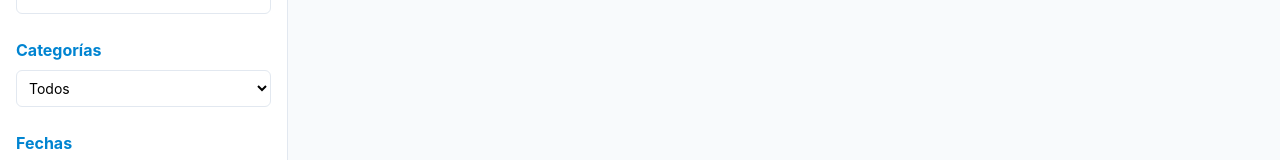
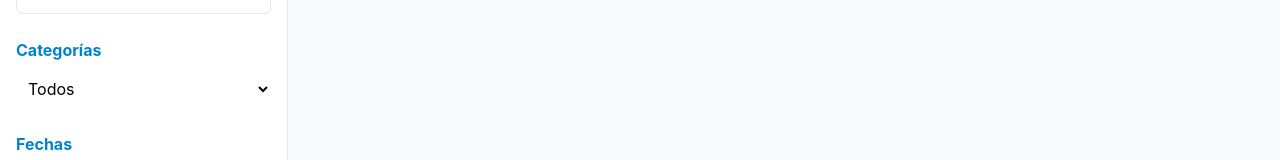
Before and after one commit to CeballosGaston/eventos-literarios, a Next.js app: page / in a window 1280 px wide. Shown: the part 137-297 px from the top of the page. Built offline with nearby package versions, Linux system fonts and the light colour scheme; no server answers; the database is empty.

Commit message:
feat: words filter and categories filter working

```diff
--- a/app/(dashboard)/components/EventSidebar.tsx
+++ b/app/(dashboard)/components/EventSidebar.tsx
@@ -1,18 +1,15 @@
 "use client";
 
-import { EventFilters } from "@/features/events/types";
+import {useFilters} from "../../../features/filters/context/FiltersContext";
+import { EventCategory } from "@/features/events/types";
 
-export function EventSidebar({
-  filters,
-  setFilters,
-}: {
-  filters: EventFilters;
-  setFilters: React.Dispatch<React.SetStateAction<EventFilters>>;
-}) {
+export function EventSidebar() {
+  const { filters, setFilters } = useFilters();
+
+
   return (
     <aside className="w-72 bg-white border-r border-slate-200 p-4 flex flex-col gap-6">
       {/* HEADER */}
-
 
       {/* SEARCH */}
       <div className="flex flex-col gap-2">
@@ -34,7 +31,16 @@ export function EventSidebar({
       {/* TYPE */}
       <div className="flex flex-col gap-2">
         <label className="text-m font-bold text-sky-600">Categorías</label>
-        <select className="p-2 rounded-md border border-slate-200 text-sm">
+        <select
+  className="p-2 rounded text-black"
+  value={filters?.type || ""}
+  onChange={(e) =>
+  setFilters((prev) => ({
+    ...prev,
+    type: (e.target.value || undefined) as EventCategory | undefined,
+  }))
+}
+>
           <option value="">Todos</option>
           <option value="charla">Charla</option>
           <option value="lectura">Lectura</option>
--- a/app/(dashboard)/layout.tsx
+++ b/app/(dashboard)/layout.tsx
@@ -1,18 +1,17 @@
 "use client";
 
-import { useState } from "react";
-import { EventFilters } from "@/features/events/types";
 import { EventSidebar } from "./components/EventSidebar";
 import type { ReactNode } from "react";
+import { FiltersProvider } from "../../features/filters/context/FiltersContext";
 
 export default function DashboardLayout({ children }: { children: ReactNode }) {
-  const [filters, setFilters] = useState<EventFilters>({});
+  return (
+    <FiltersProvider>
+      <div className="flex min-h-screen">
+        <EventSidebar />
 
-  return (
-    <div className="flex min-h-screen">
-      <EventSidebar filters={filters} setFilters={setFilters} />
-
-      <main className="flex-1 p-8 bg-slate-50">{children}</main>
-    </div>
+        <main className="flex-1 p-8 bg-slate-50">{children}</main>
+      </div>
+    </FiltersProvider>
   );
 }
--- a/app/(dashboard)/page.tsx
+++ b/app/(dashboard)/page.tsx
@@ -1,9 +1,12 @@
 "use client";
 
 import { useEvents } from "@/features/events/hooks/useEvents";
+import { useFilters } from "../../features/filters/context/FiltersContext";
 
 export default function DashboardPage() {
-  const { data: events, isLoading } = useEvents();
+  const { filters } = useFilters();
+  const { data: events } = useEvents(filters);
+
 
   return (
     <div>
--- a/features/events/services/eventService.ts
+++ b/features/events/services/eventService.ts
@@ -1,26 +1,30 @@
 import { supabase } from "@/shared/lib/supabaseClient";
-import { EventFilters } from "../types"
+import { EventFilters } from "../types";
 
 export async function getEvents(filters?: EventFilters) {
-  let query = supabase.from("events").select("*")
+
+  let query = supabase.from("events").select("*");
+  const from = filters?.dateFrom;
+const to = filters?.dateTo;
 
   if (filters?.search) {
-    query = query.ilike("title", `%${filters.search}%`)
+    query = query.ilike("title", `%${filters.search}%`);
   }
 
   if (filters?.type) {
-    query = query.eq("type", filters.type)
+    query = query.eq("type", filters.type);
   }
 
- if (filters?.dateFrom) {
-  query = query.gte("start_date", filters.dateFrom)
+if (from && to) {
+  query = query.or(
+    `and(start_date.lte.${to}T23:59:59Z,coalesce(end_date,start_date).gte.${from}T00:00:00Z)`
+  );
 }
 
-if (filters?.dateTo) {
-  query = query.lte("start_date", filters.dateTo)
+
+  const { data, error } = await query;
+
+
+  if (error) throw error;
+  return data;
 }
-  const { data, error } = await query
-
-  if (error) throw error
-  return data
-}
--- a/features/events/types.ts
+++ b/features/events/types.ts
@@ -1,4 +1,4 @@
-export type EventType =
+export type EventCategory =
   | "charla"
   | "lectura"
   | "presentacion"
@@ -9,7 +9,7 @@ export type EventType =
 
 export type EventFilters = {
   search?: string;
-  type?: EventType;
+  type?: EventCategory;
   dateFrom?: string;
   dateTo?: string;
 };
@@ -25,5 +25,5 @@ export type EventItem = {
   latitude: number;
   longitude: number;
   created_by: string;
-  type: EventType;
+  type: EventCategory;
 };
--- /dev/null
+++ b/features/filters/context/FiltersContext.tsx
@@ -0,0 +1,28 @@
+"use client";
+
+import { createContext, useContext, useState } from "react";
+import { EventFilters } from "@/features/events/types";
+
+type FiltersContextType = {
+  filters: EventFilters;
+  setFilters: React.Dispatch<React.SetStateAction<EventFilters>>;
+};
+
+const FiltersContext = createContext<FiltersContextType | null>(null);
+
+export function FiltersProvider({ children }: { children: React.ReactNode }) {
+  const [filters, setFilters] = useState<EventFilters>({});
+
+  return (
+    <FiltersContext.Provider value={{ filters, setFilters }}>
+      {children}
+    </FiltersContext.Provider>
+  );
+}
+
+export function useFilters() {
+  const context = useContext(FiltersContext);
+  if (!context)
+    throw new Error("useFilters must be used within FiltersProvider");
+  return context;
+}
```
Also changed, not shown: app/layout.tsx (+7 -7 lines), 1 other file (tests, documents, lock files or other folders).
